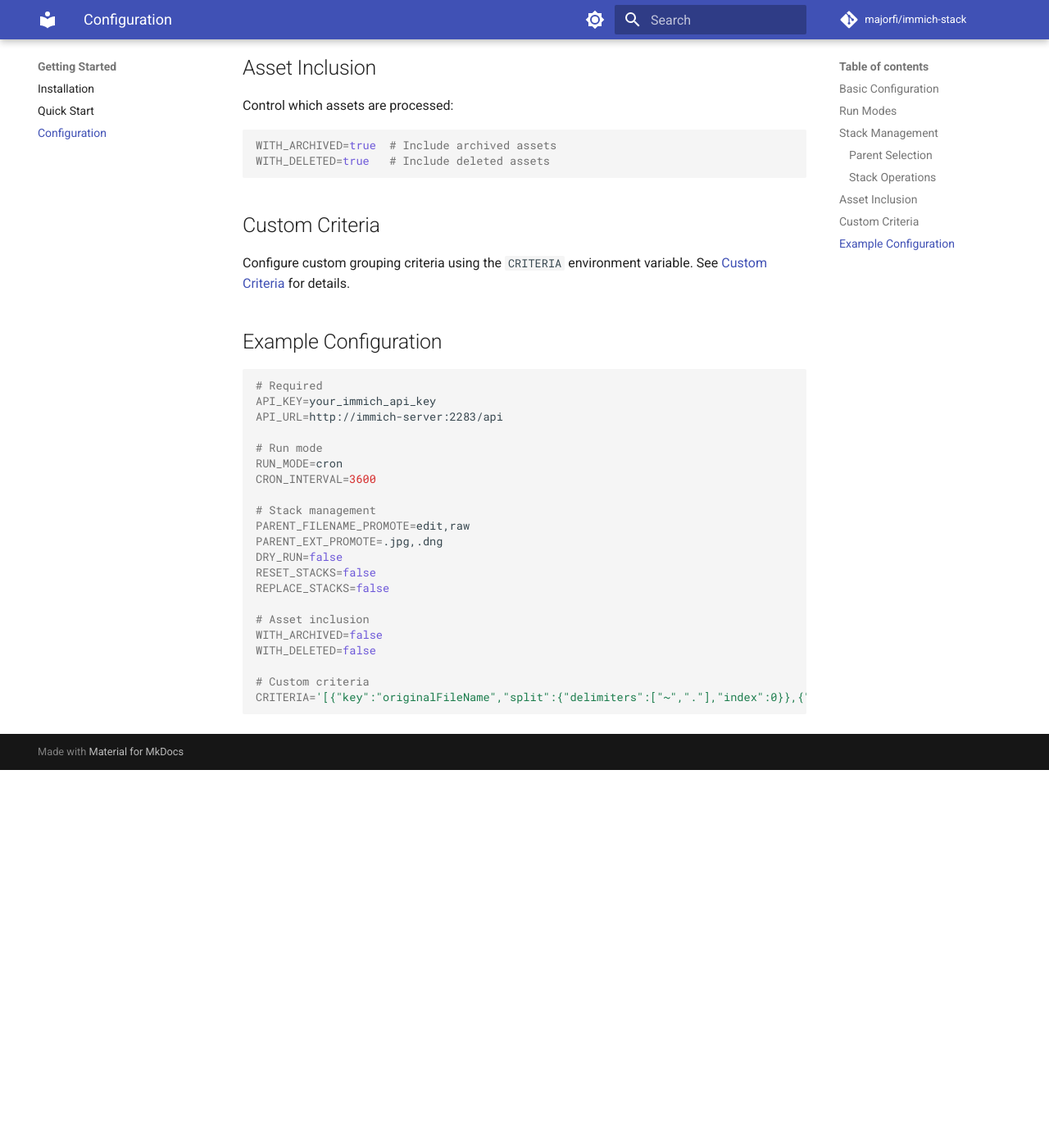
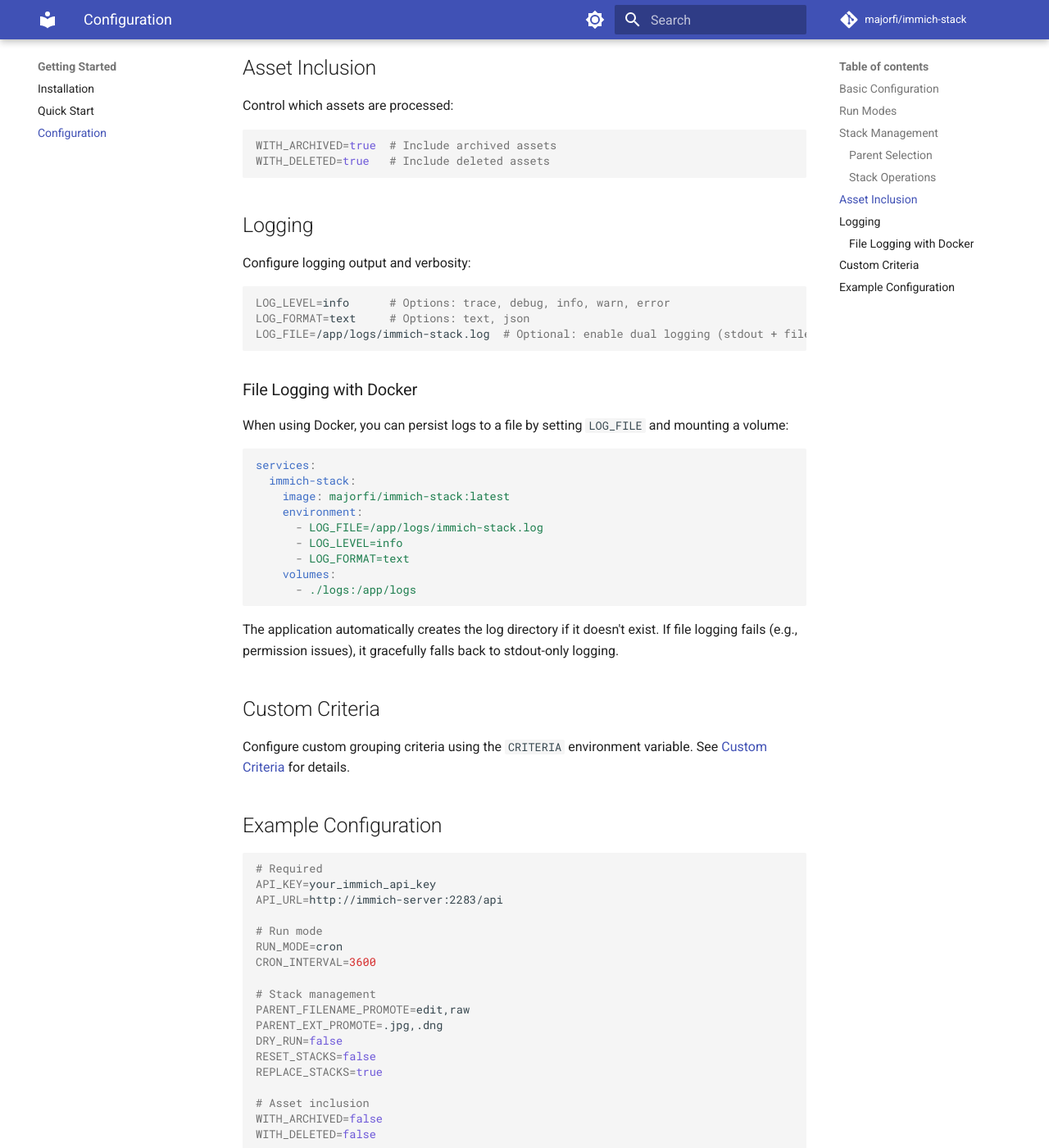
Before and after one commit to Majorfi/immich-stack, an MkDocs documentation site: the page built from docs/getting-started/configuration.md, in a window 1280 px wide and 1400 px high, scrolled down 1871 px. Shown: the whole window at 82% size. Built offline with MkDocs 1.6.1 and Material for MkDocs 9.7.7, drawn with Linux system fonts in a browser that asks for light colours; comment, search, counter and statistics services are not loaded; before the commit the page ends 2810 px from its top, so only the background shows below that; some of the changed text lies outside the part shown.

Commit message:
docs: add --log-format CLI flag and fix configuration documentation
Code Changes:
- Add logFormat global variable and --log-format CLI flag
- Implement proper precedence: CLI flag > env var > default
- Update logger configuration to respect flag value

Documentation Fixes:
- Fix REPLACE_STACKS default documentation (false → true)
- Clarify CRON_INTERVAL default (60 → 86400 when RUN_MODE is cron)
- Add comprehensive Logging section to configuration.md
- Include Docker Compose example for LOG_FILE usage
- Update example configuration with logging variables

This addresses all gaps identified in section 2 of the gap analysis, making
LOG_FORMAT fully accessible via CLI and correcting misleading default values
in documentation.

````diff
--- a/docs/getting-started/configuration.md
+++ b/docs/getting-started/configuration.md
@@ -86,6 +86,34 @@
 WITH_DELETED=true   # Include deleted assets
 ```
 
+## Logging
+
+Configure logging output and verbosity:
+
+```sh
+LOG_LEVEL=info      # Options: trace, debug, info, warn, error
+LOG_FORMAT=text     # Options: text, json
+LOG_FILE=/app/logs/immich-stack.log  # Optional: enable dual logging (stdout + file)
+```
+
+### File Logging with Docker
+
+When using Docker, you can persist logs to a file by setting `LOG_FILE` and mounting a volume:
+
+```yaml
+services:
+  immich-stack:
+    image: majorfi/immich-stack:latest
+    environment:
+      - LOG_FILE=/app/logs/immich-stack.log
+      - LOG_LEVEL=info
+      - LOG_FORMAT=text
+    volumes:
+      - ./logs:/app/logs
+```
+
+The application automatically creates the log directory if it doesn't exist. If file logging fails (e.g., permission issues), it gracefully falls back to stdout-only logging.
+
 ## Custom Criteria
 
 Configure custom grouping criteria using the `CRITERIA` environment variable. See [Custom Criteria](../features/custom-criteria.md) for details.
@@ -106,12 +134,17 @@
 PARENT_EXT_PROMOTE=.jpg,.dng
 DRY_RUN=false
 RESET_STACKS=false
-REPLACE_STACKS=false
+REPLACE_STACKS=true
 
 # Asset inclusion
 WITH_ARCHIVED=false
 WITH_DELETED=false
 
+# Logging
+LOG_LEVEL=info
+LOG_FORMAT=text
+LOG_FILE=/app/logs/immich-stack.log
+
 # Custom criteria
 CRITERIA='[{"key":"originalFileName","split":{"delimiters":["~","."],"index":0}},{"key":"localDateTime","delta":{"milliseconds":1000}}]'
 ```
````
Also changed, not shown: docs/api-reference/environment-variables.md (+5 -5 lines), 2 other files.
